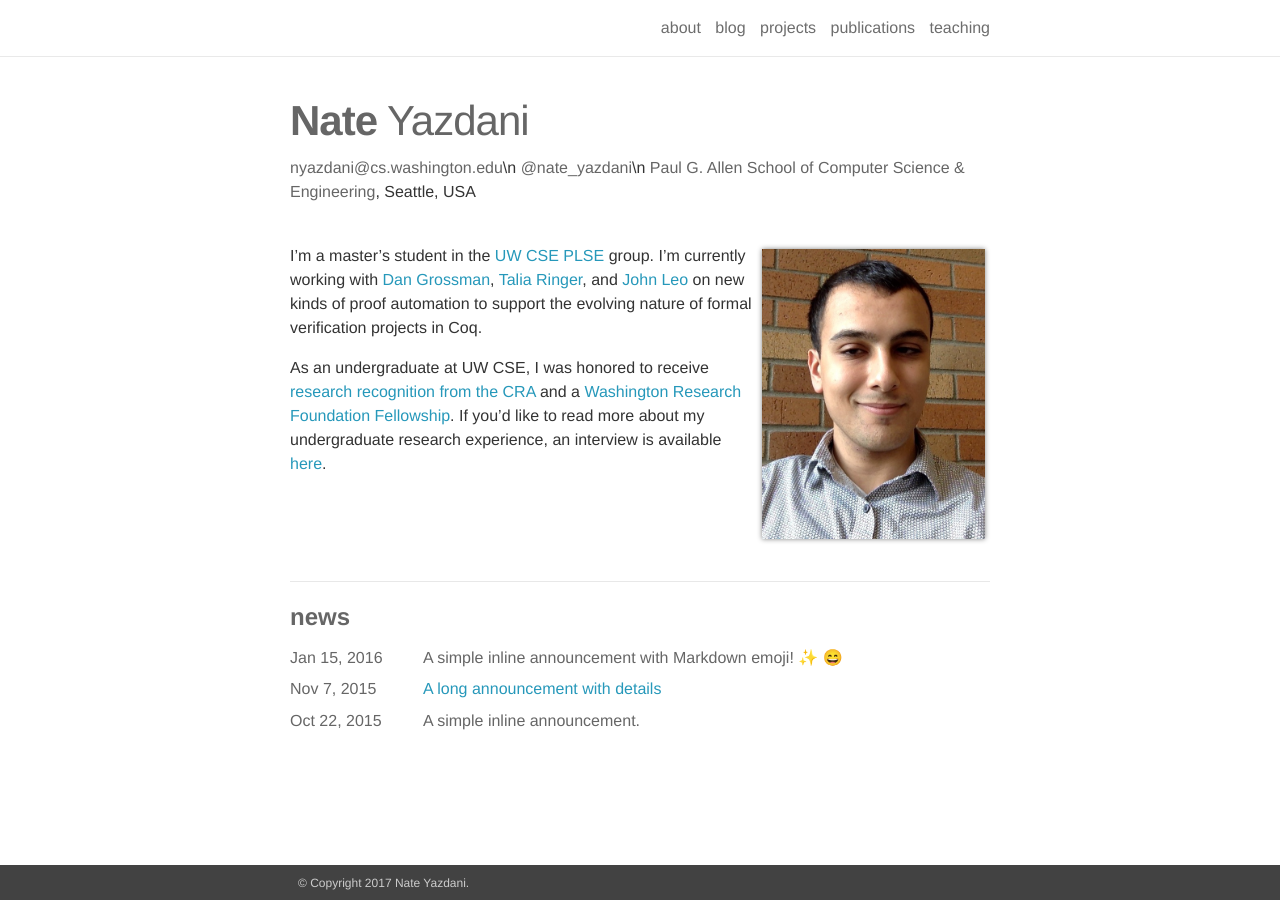
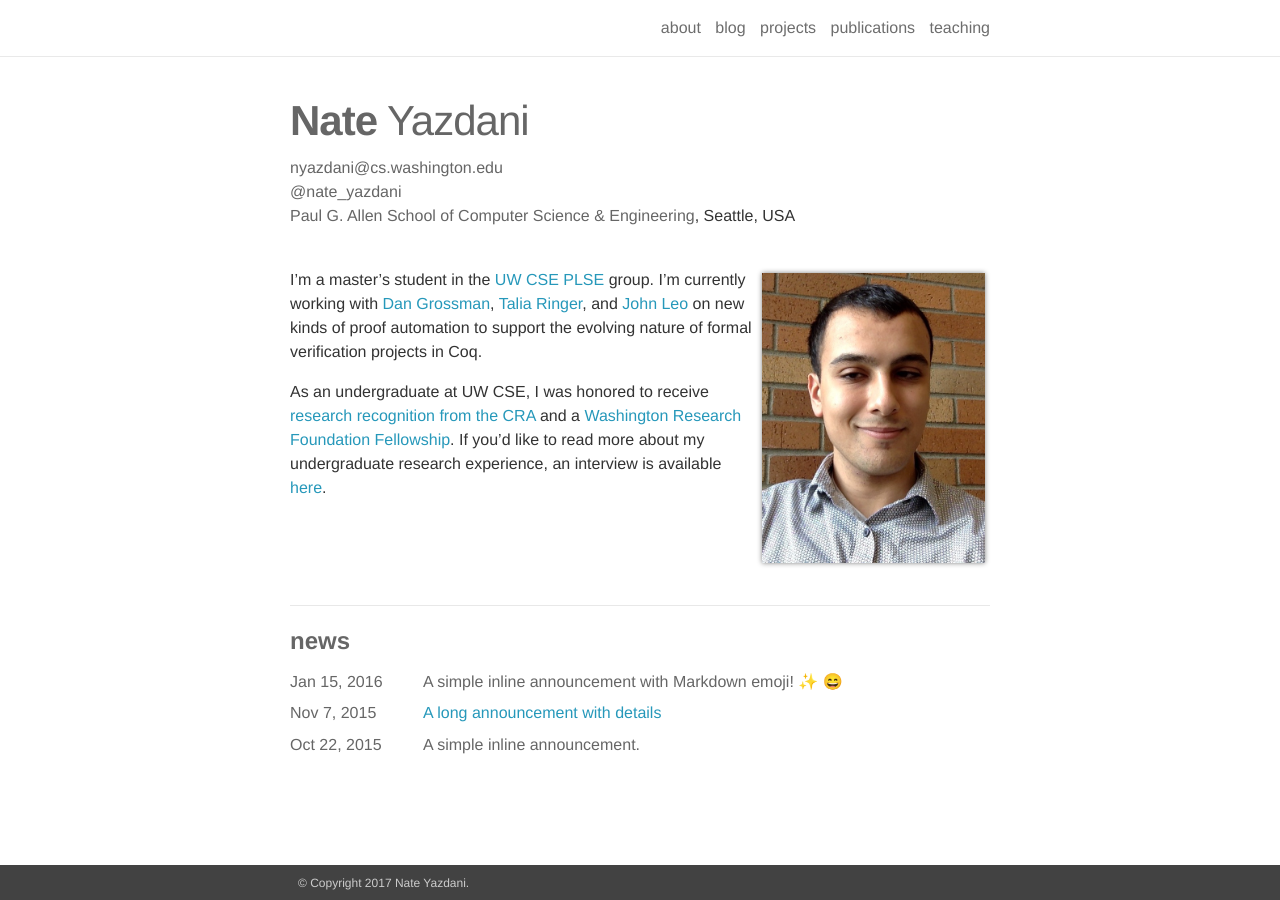
Before and after one commit to nateyazdani/nateyazdani.github.io, a Jekyll site: the page built from _pages/about.md, in a window 1280 px wide. Built offline with Jekyll 4.4.1, drawn with Linux system fonts in a browser that asks for light colours; nearby versions of some CDN libraries; emoji names are drawn with the system emoji font.

Commit message:
Maybe this...

```diff
--- a/_pages/about.md
+++ b/_pages/about.md
@@ -3,8 +3,8 @@ layout: about
 permalink: /
 title: <strong>Nate</strong> Yazdani
 description: |
-  [nyazdani@cs.washington.edu](mailto:nyazdani@cs.washington.edu)\n
-  [@nate_yazdani](https://twitter.com/nate_yazdani)\n
+  [nyazdani@cs.washington.edu](mailto:nyazdani@cs.washington.edu)\\
+  [@nate_yazdani](https://twitter.com/nate_yazdani)\\
   [Paul G. Allen School of Computer Science &amp; Engineering](https://www.cs.washington.edu/), Seattle, USA
 
 profile:
```
